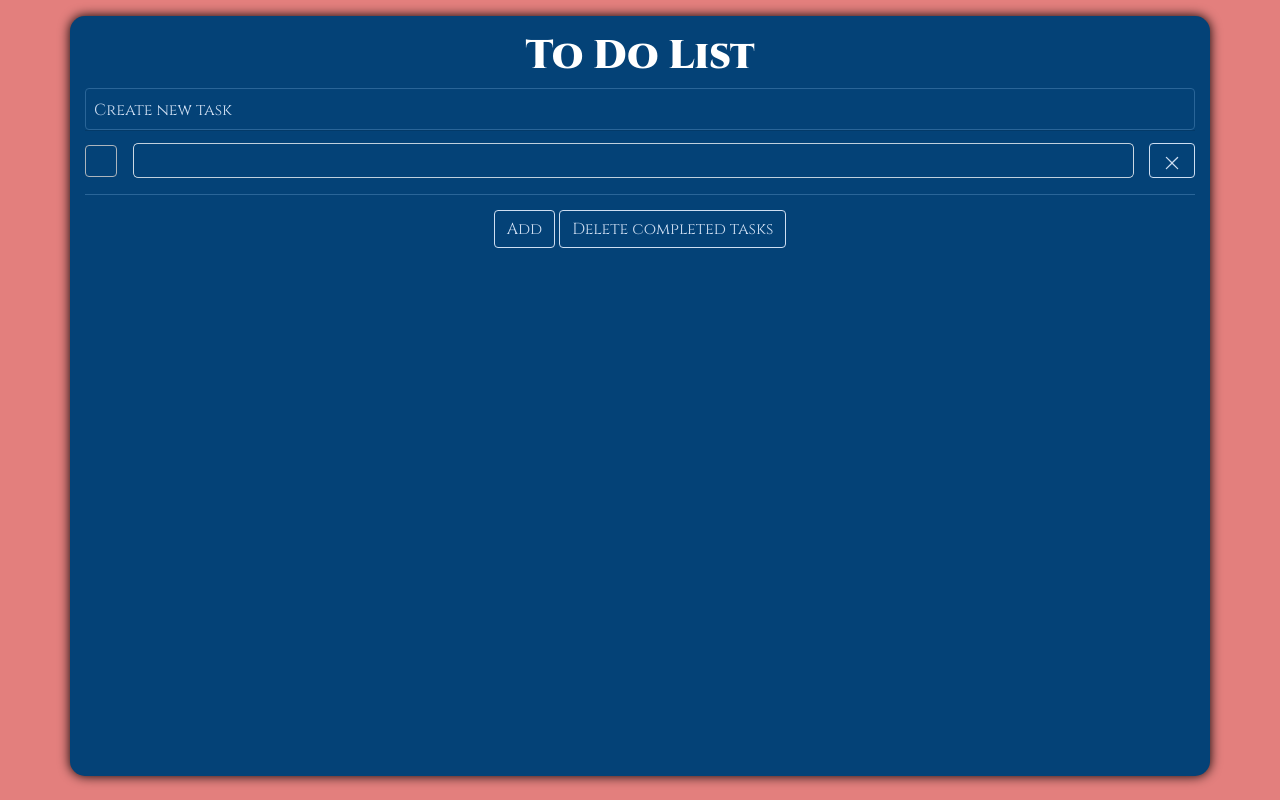
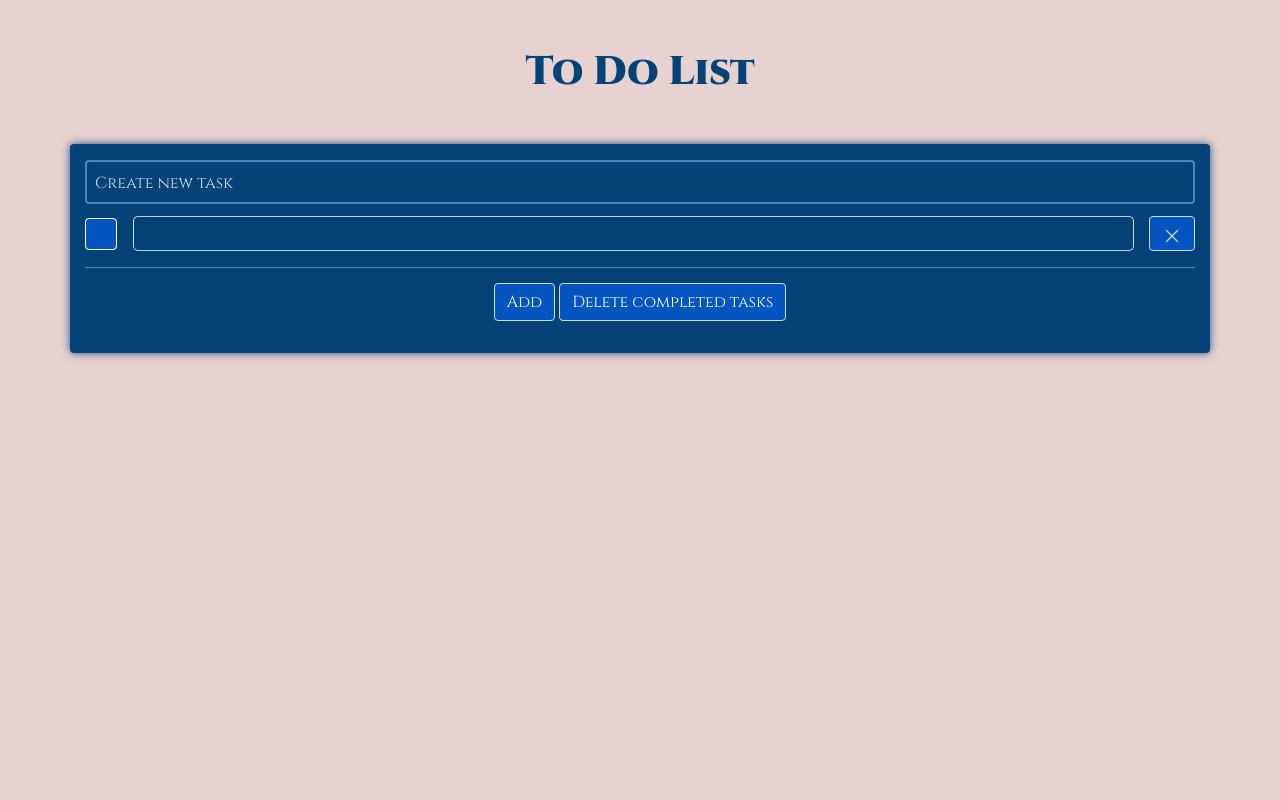
Before and after one commit to Julixandrina/Application-To-do, a plain HTML site: page index.html in a window 1280 px wide. Both pictures are taken after typing "Sample" into the empty fields and a click on the button "Add". Drawn offline with nearby package versions, Linux system fonts and the light colour scheme.

Commit message:
design style correct

```diff
--- a/css/style.scss
+++ b/css/style.scss
@@ -14,10 +14,11 @@
 }
 .btn-view {
  border-color: #CEDEF2;
-  color: #CEDEF2;
+  color: white;
+  background-color: #0455BF;
   &:hover {
-    background-color: #0455BF;
-    border-color: #CEDEF2;
+    background-color: #0468BF;
+    border-color: #f8f8fa;
   }
   &:not(:disabled):not(.disabled):active {
     background-color: #3890dc;
@@ -26,6 +27,7 @@
       box-shadow: 0 0 0 0.1rem rgb(4, 104, 191);
     }
   }
+
 
 }
 
@@ -36,30 +38,33 @@
 
 body {
   @include standard-font;
-  background-color: #E37F7D;
+  background-color: #e8d2d0;
+  .header {
+    padding-top: 3rem;
+    padding-bottom: 3rem;
+    h1 {
+      text-align: center;
+      font-weight: 700;
+      color: #044277;
+      margin-bottom: 0;
+    }
+  }
   .container {
-    border-radius: 15px;
+    border-radius: .25rem;
     background-color: #044277;
-    box-shadow: 0 0 0.7em black;
-    min-height: 95vh;
+    box-shadow: 0 0 0.5em #214d86;
+    /*min-height: 95vh;*/
     padding-bottom: 16px;
     padding-top: 16px;
-    margin-top: 1rem;
-    margin-bottom: 1rem;
-    .header {
-      h1 {
-        text-align: center;
-        font-weight: 700;
-        color: white;
-      }
-    }
+
     .tasks-bord {
       .create-task {
         background-color: transparent;
-        border: 1px solid rgb(42, 101, 152);
+        border: 2px solid #4389c5;
         border-radius: .25rem;
         color: #ffffff;
         @include font-for-task;
+
       }
       ::placeholder {
         color: #CEDEF2;
@@ -69,9 +74,12 @@ body {
       .box-tasks {
         background-color: transparent;
         .task.list-group-item {
-          border-bottom: 1px solid rgb(42, 101, 152);
+          border-bottom: 1px solid #4389c5;
         }
         .task {
+          &:first-of-type {
+            border-top: none;
+          }
           background-color: transparent;
           padding-left: 0;
           padding-right: 0;
@@ -86,6 +94,9 @@ body {
             width: 2rem;
             height: 2rem;
             position: relative;
+            .custom-control-label {
+              transition: color 2s ease-in-out,background-color .15s ease-in-out,border-color .15s ease-in-out,box-shadow .15s ease-in-out;
+            }
             .custom-control-label::before {
               width: 2rem;
               height: 2rem;
@@ -98,6 +109,13 @@ body {
               height: 2rem;
               position: relative;
               top: 0;
+              background-color: #0455BF;
+              border-radius: .25rem;
+              border: 1px solid white;
+
+            }
+            .custom-control-label:hover:after {
+              background-color: #0468BF;
             }
           }
           .parent-container-for-textarea {
@@ -140,7 +158,7 @@ body {
               min-height: 33px;
               line-height: 32px;
               padding: 0 0.3rem;
-              color: coral;
+              color: #59c9ff;
               overflow-wrap: break-word;
               word-wrap: break-word;
               white-space: pre-wrap;
--- a/index.html
+++ b/index.html
@@ -15,8 +15,9 @@
     <title>Tasks List</title>
 </head>
 <body>
+<div class="header"><h1>To Do List</h1></div>
 <div class="container">
-    <div class="header"><h1>To Do List</h1></div>
+
 
     <div class="tasks-bord">
         <input id="input-task" value="" name="task" class="create-task w-100 p-2" type="text" placeholder="Create new task">
--- a/my-js.js
+++ b/my-js.js
@@ -57,7 +57,7 @@ function onPageLoaded() {
         inputTextTask.addEventListener('input', function (event) {
             let parentThisElement = event.target.closest('.task');
             let inputDiv = parentThisElement.querySelector('.autogrow-textarea-mirror');
-            inputDiv.innerHTML = inputTextTask.value;
+            inputDiv.innerHTML = inputTextTask.value+" ";
 
         })
         inputTextTask.addEventListener('change', function (event) {
@@ -133,7 +133,9 @@ function onPageLoaded() {
         clearTaskFinished(event);
     });
     btnAddTask.addEventListener('click', function(event) {
+
         let task = createTodo("");
+
         boxTasks.append(task);
         saveTasksState();
         task.querySelector('.text-task').focus();
```
Also changed, not shown: css/style.css, 1 other file.
